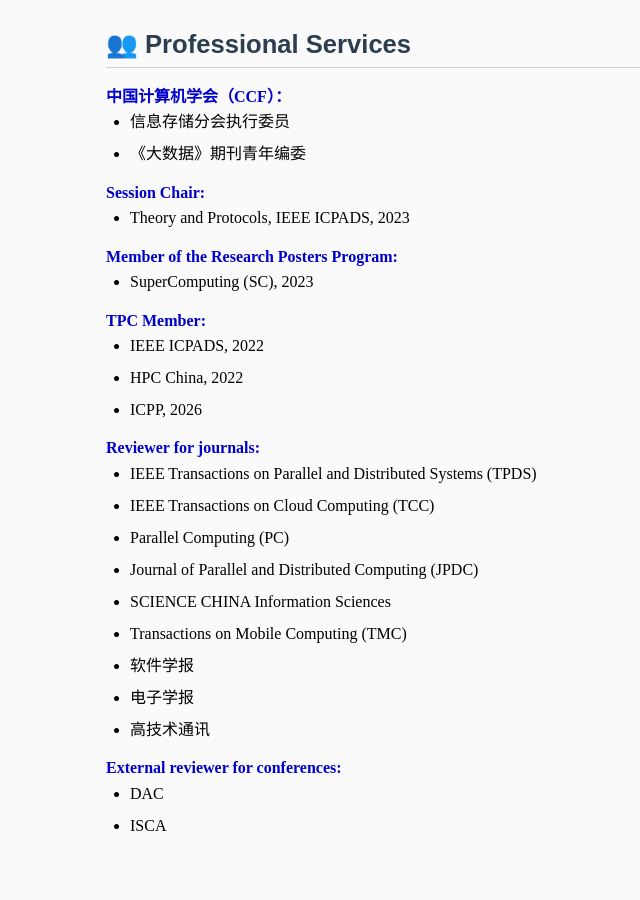
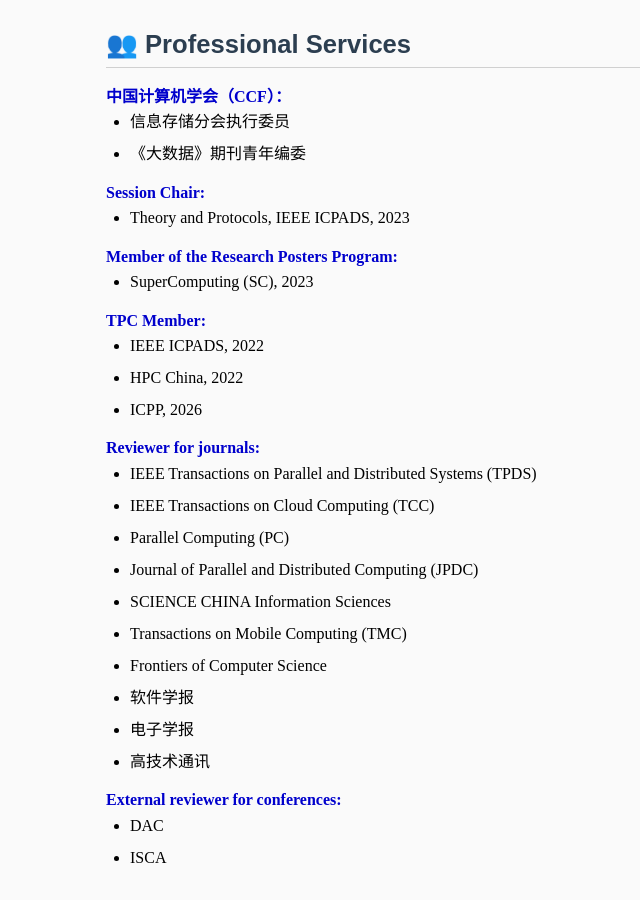
Before and after one commit to mlsys-research-jedy/mlsys-research-jedy.github.io, a Jekyll site: the page index.html, which Jekyll copies as it is, in a window 1280 px wide and 900 px high, scrolled down 4157 px. Shown: the whole window, without its empty margins (49-689 px from the left). Built offline with Jekyll 4.4.1, drawn with Linux system fonts in a browser that asks for light colours; before the commit the page ends 5026 px from its top, so only the background shows below that.

Commit message:
Update index.html

```diff
--- a/index.html
+++ b/index.html
@@ -412,6 +412,7 @@
             <li>Journal of Parallel and Distributed Computing (JPDC)</li>
             <li>SCIENCE CHINA Information Sciences</li>
             <li>Transactions on Mobile Computing (TMC)</li>
+            <li>Frontiers of Computer Science</li>
             <li>软件学报</li>
             <li>电子学报</li>
             <li>高技术通讯</li>
```
